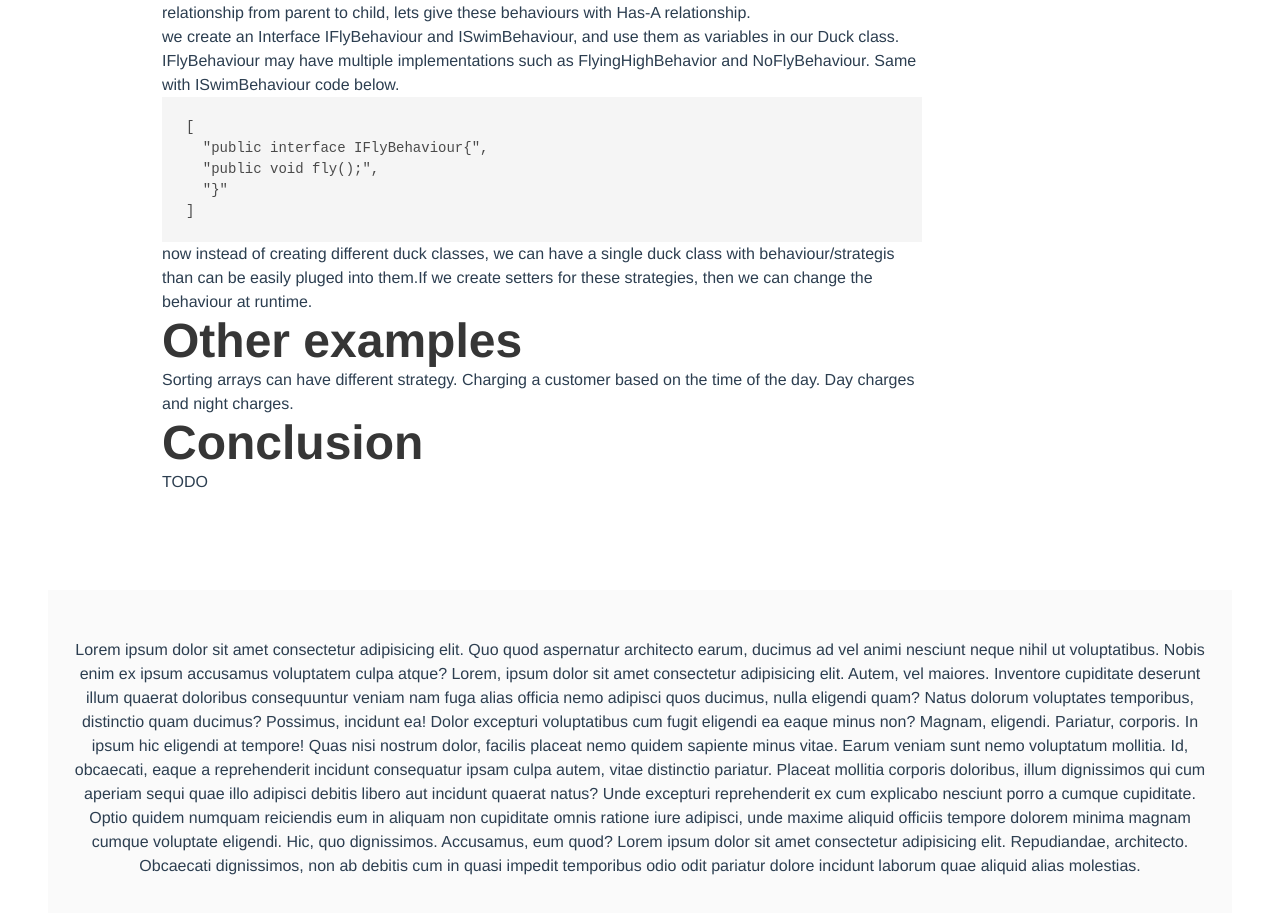
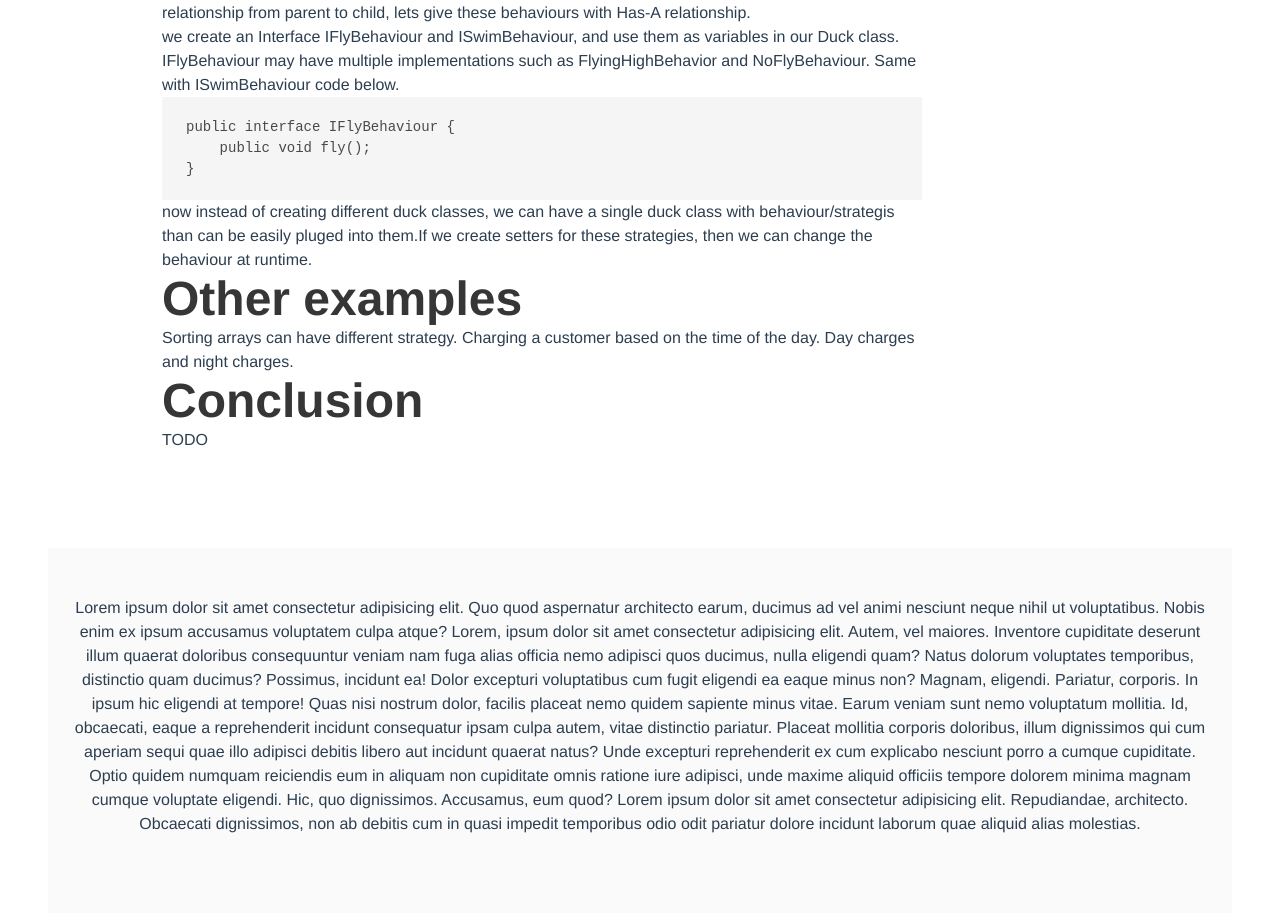
Before and after one commit to ankitprahladsoni/blog-post, a Vue app: page / in a window 1280 px wide. Shown: the part 869-1782 px from the top of the page. Built offline with nearby package versions, Linux system fonts and the light colour scheme.

Commit message:
format code in json

```diff
--- a/src/article-content/strategy-pattern.json
+++ b/src/article-content/strategy-pattern.json
@@ -71,7 +71,11 @@
       },
       {
         "type": "code",
-        "value": ["public interface IFlyBehaviour{", "public void fly();", "}"]
+        "value": [
+          "public interface IFlyBehaviour {",
+          "    public void fly();",
+          "}"
+        ]
       },
       {
         "type": "paragraph",
--- a/src/components/Article/ArticleContent.vue
+++ b/src/components/Article/ArticleContent.vue
@@ -10,7 +10,7 @@
             <p>{{section.value}}</p>
           </div>
           <div v-if="section.type=='code'">
-            <pre><code class="language-java">{{section.value}}</code></pre>
+            <pre><code class="language-java">{{formatCode(section.value)}}</code></pre>
           </div>
         </div>
       </div>
@@ -38,7 +38,12 @@ export default Vue.extend({
         this.$emit('scroll', lastElement.dataset.index);
       }
     },
+
+    formatCode(codeLines: string[]) {
+      return codeLines.join('\n');
+    },
   },
+
   created() {
     window.addEventListener('scroll', this.handleScroll);
     this.$emit('scroll', 1);
```
